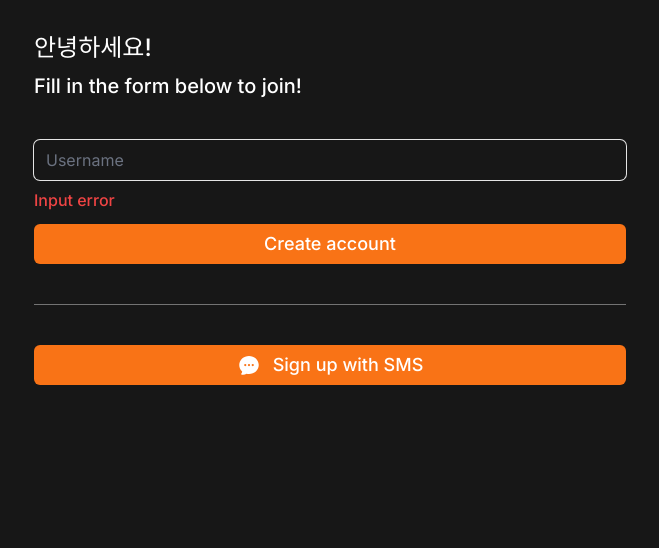
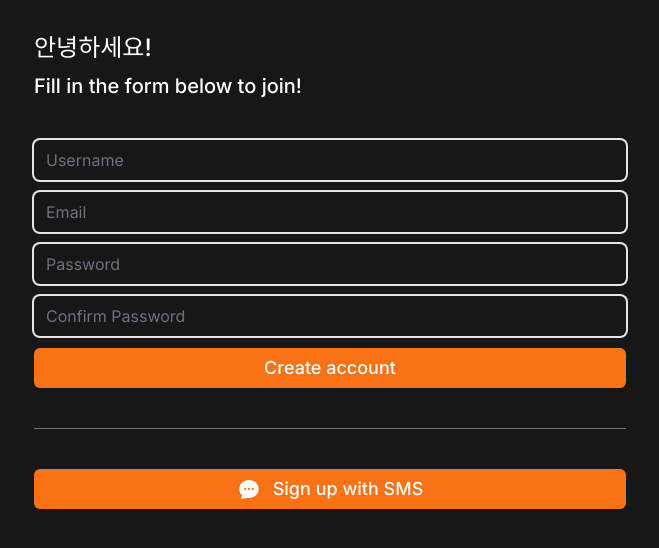
Before and after one commit to ubardev/carrot-market-reloaded, a Next.js app: page /create-account in a window 1280 px wide. Shown: the top 548 px of the page, without its empty margins (310-969 px from the left). Built offline with nearby package versions, Linux system fonts and the light colour scheme.

Commit message:
:lipstick: #4.2 Form Components

```diff
--- a/app/create-account/page.tsx
+++ b/app/create-account/page.tsx
@@ -1,5 +1,7 @@
 import Link from 'next/link';
 import { ChatBubbleOvalLeftEllipsisIcon } from '@heroicons/react/24/solid';
+import FormInput from '@/components/form-input';
+import FormButton from '@/components/form-btn';
 
 export default function Home() {
   return (
@@ -9,16 +11,21 @@ export default function Home() {
         <h2 className="text-xl">Fill in the form below to join!</h2>
       </div>
       <form className="flex flex-col gap-3">
-        <div className="flex flex-col gap-2">
-          <input
-            className="bg-transparent rounded-md w-full h-10 focus:outline-none ring-1 focus:ring-2 ring-neutral-200 focus:ring-orange-500 border-none placeholder:accent-neutral-400"
-            type="text"
-            placeholder="Username"
-            required={true}
-          />
-          <span className="text-red-500 font-medium">Input error</span>
-        </div>
-        <button className="primary-btn h-10">Create account</button>
+        <FormInput type="text" placeholder="Username" required errors={[]} />
+        <FormInput type="email" placeholder="Email" required errors={[]} />
+        <FormInput
+          type="password"
+          placeholder="Password"
+          required
+          errors={[]}
+        />
+        <FormInput
+          type="password"
+          placeholder="Confirm Password"
+          required
+          errors={[]}
+        />
+        <FormButton loading={false} text="Create account" />
       </form>
       <div className="w-full h-px bg-neutral-500" />
       <div>
--- /dev/null
+++ b/components/form-btn.tsx
@@ -0,0 +1,15 @@
+interface FormButtonProps {
+  loading: boolean;
+  text: string;
+}
+
+export default function FormButton({ loading, text }: FormButtonProps) {
+  return (
+    <button
+      disabled={loading}
+      className="primary-btn h-10 disabled:bg-neutral-400 disabled:text-neutral-300 disabled:cursor-not-allowed"
+    >
+      {loading ? '로딩 중' : text}
+    </button>
+  );
+}
--- /dev/null
+++ b/components/form-input.tsx
@@ -0,0 +1,29 @@
+interface FormInputProps {
+  type: string;
+  placeholder: string;
+  required: boolean;
+  errors: string[];
+}
+
+export default function FormInput({
+  type,
+  placeholder,
+  required,
+  errors,
+}: FormInputProps) {
+  return (
+    <div className="flex flex-col gap-2">
+      <input
+        className="bg-transparent rounded-md w-full h-10 focus:outline-none ring-2 focus:ring-4 transition ring-neutral-200 focus:ring-orange-500 border-none placeholder:accent-neutral-400"
+        type={type}
+        placeholder={placeholder}
+        required={required}
+      />
+      {errors.map((error, index) => (
+        <span key={index} className="text-red-500 font-medium">
+          {error}
+        </span>
+      ))}
+    </div>
+  );
+}
```
